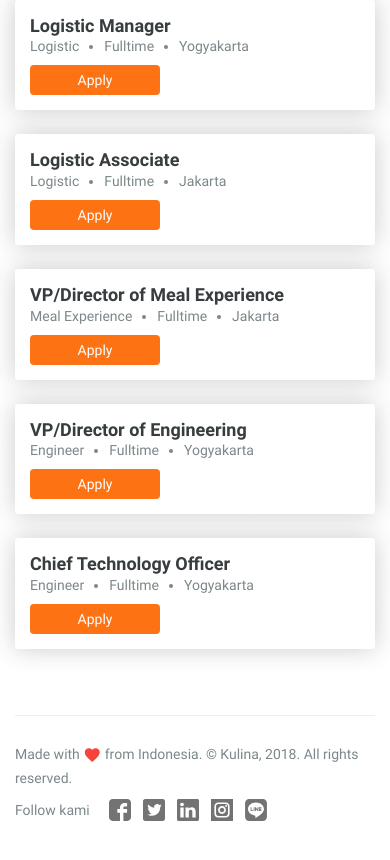
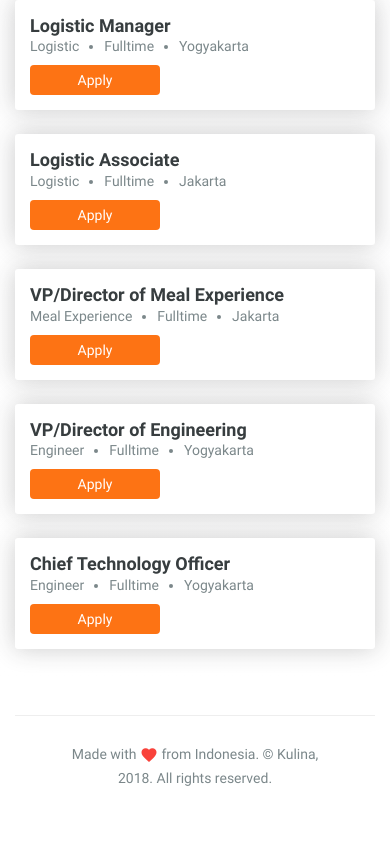
Before and after one commit to zizc0de/kulina-frontend, a website: page index.html in a window 390 px wide. Shown: the part 2113-2973 px from the top of the page. Drawn offline with nearby package versions, Linux system fonts and the light colour scheme; files that its build step writes are made by us from their sources.

Commit message:
hotfix-footer

```diff
--- a/index.html
+++ b/index.html
@@ -282,11 +282,11 @@
 
 			<div class="row">
 
-				<div class="col-md-6 mb-2 mb-md-0">
+				<div class="col-9 ml-auto mr-auto col-md-6 mb-2 mb-md-0 text-center text-md-left">
 					<span class="footer__copy">Made with <i class="material-icons">favorite</i> from Indonesia. © Kulina, 2018. All rights reserved.</span>
 				</div>
 
-				<div class="col-md-6 text-md-right">
+				<div class="col-md-6 text-md-right d-none d-md-block">
 					<span>Follow kami</span>
 					<ul class="socmed-list">
 						<li>
```
